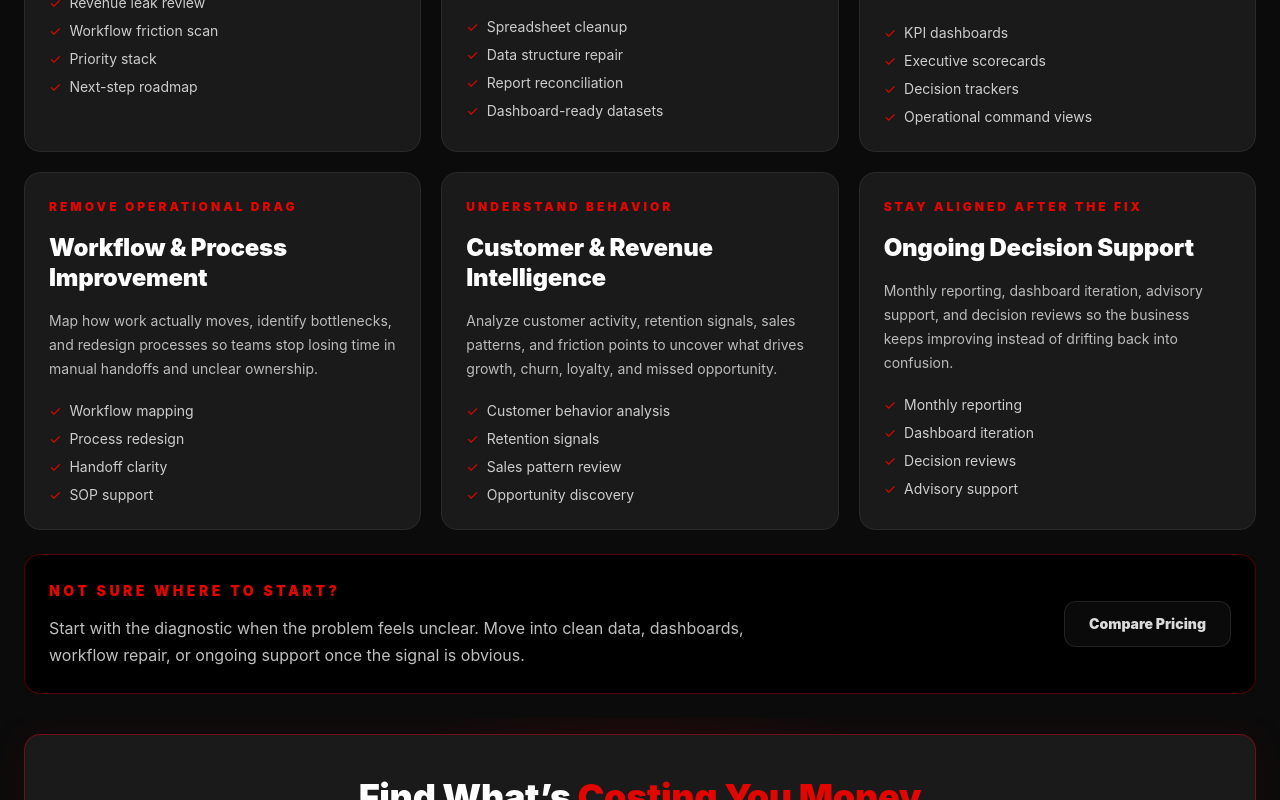
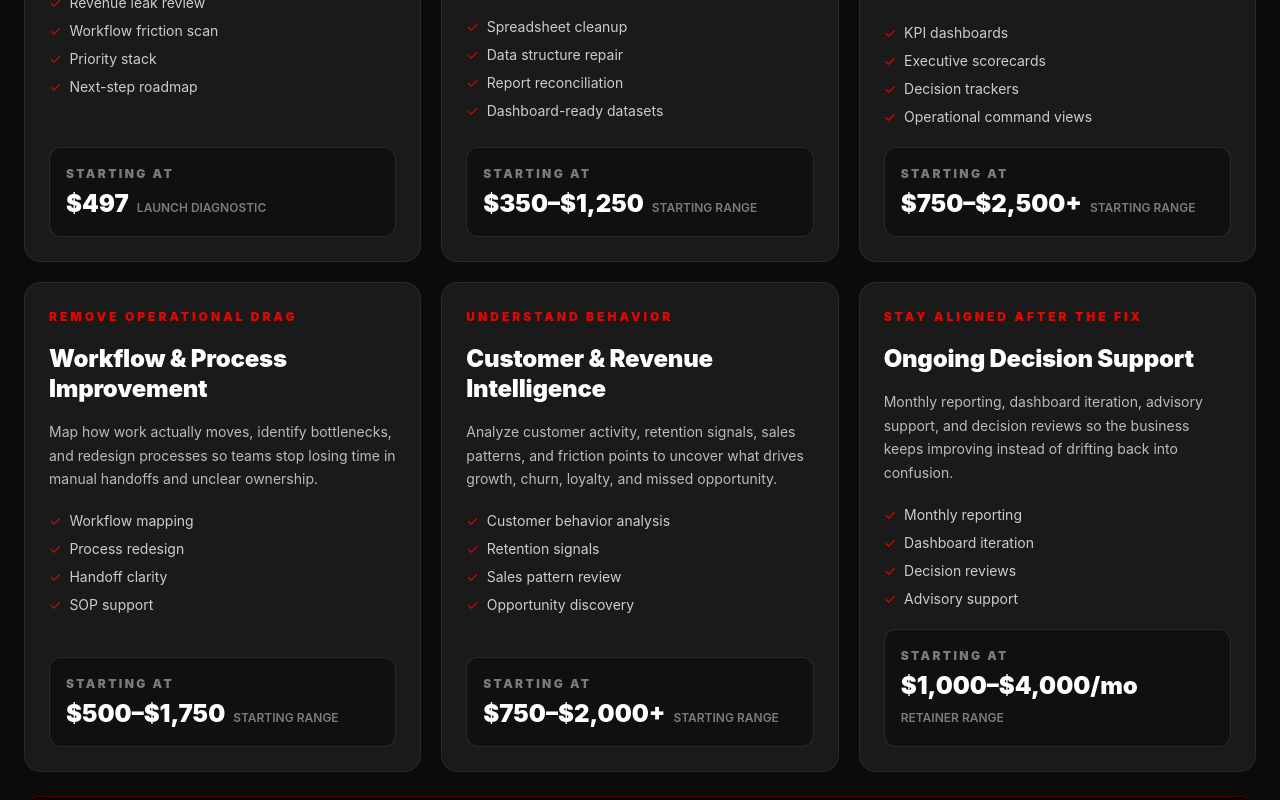
Before and after one commit to shawnfoster/axi, a React (Vite) app: page /services in a window 1280 px wide. Shown: the part 580-1380 px from the top of the page. Built offline with nearby package versions, Linux system fonts and the light colour scheme.

Commit message:
Add service starting prices

```diff
--- a/src/pages/Services.tsx
+++ b/src/pages/Services.tsx
@@ -6,36 +6,48 @@ const serviceAreas = [
   {
     title: "Business Diagnostic",
     label: "Find what is broken",
+    price: "$497",
+    priceNote: "launch diagnostic",
     text: "A focused review of workflows, reporting, customer friction, and revenue leakage so the business knows what to fix first.",
     points: ["Revenue leak review", "Workflow friction scan", "Priority stack", "Next-step roadmap"],
   },
   {
     title: "Clean Data & Reporting",
     label: "Make the numbers usable",
+    price: "$350–$1,250",
+    priceNote: "starting range",
     text: "Clean, structure, reconcile, and organize messy spreadsheets, exports, dashboards, or operating reports so decisions are based on reality instead of noise.",
     points: ["Spreadsheet cleanup", "Data structure repair", "Report reconciliation", "Dashboard-ready datasets"],
   },
   {
     title: "Dashboard & Decision Systems",
     label: "Turn signals into action",
+    price: "$750–$2,500+",
+    priceNote: "starting range",
     text: "Build dashboards, trackers, scorecards, and decision tools that show what matters, what changed, and what action should happen next.",
     points: ["KPI dashboards", "Executive scorecards", "Decision trackers", "Operational command views"],
   },
   {
     title: "Workflow & Process Improvement",
     label: "Remove operational drag",
+    price: "$500–$1,750",
+    priceNote: "starting range",
     text: "Map how work actually moves, identify bottlenecks, and redesign processes so teams stop losing time in manual handoffs and unclear ownership.",
     points: ["Workflow mapping", "Process redesign", "Handoff clarity", "SOP support"],
   },
   {
     title: "Customer & Revenue Intelligence",
     label: "Understand behavior",
+    price: "$750–$2,000+",
+    priceNote: "starting range",
     text: "Analyze customer activity, retention signals, sales patterns, and friction points to uncover what drives growth, churn, loyalty, and missed opportunity.",
     points: ["Customer behavior analysis", "Retention signals", "Sales pattern review", "Opportunity discovery"],
   },
   {
     title: "Ongoing Decision Support",
     label: "Stay aligned after the fix",
+    price: "$1,000–$4,000/mo",
+    priceNote: "retainer range",
     text: "Monthly reporting, dashboard iteration, advisory support, and decision reviews so the business keeps improving instead of drifting back into confusion.",
     points: ["Monthly reporting", "Dashboard iteration", "Decision reviews", "Advisory support"],
   },
@@ -77,6 +89,22 @@ export default function Services() {
                   </li>
                 ))}
               </ul>
+
+              <div className="mt-auto pt-5">
+                <div className="rounded-xl border border-white/10 bg-black/35 p-4">
+                  <p className="text-xs font-black uppercase tracking-[0.2em] text-white/45">
+                    Starting at
+                  </p>
+                  <div className="mt-1 flex flex-wrap items-end gap-2">
+                    <span className="text-2xl font-black text-white">
+                      {service.price}
+                    </span>
+                    <span className="pb-1 text-xs font-semibold uppercase text-white/45">
+                      {service.priceNote}
+                    </span>
+                  </div>
+                </div>
+              </div>
             </div>
           ))}
         </div>
@@ -92,10 +120,10 @@ export default function Services() {
           </div>
 
           <Link
-            to="/pricing"
-            className="mt-5 inline-block shrink-0 rounded-xl border border-white/10 bg-white/[0.04] px-6 py-3 text-sm font-black text-white/85 hover:border-red-600 hover:bg-white/[0.07] md:mt-0"
+            to="/contact"
+            className="mt-5 inline-block shrink-0 rounded-xl bg-axi-red px-6 py-3 text-sm font-black text-white shadow-[0_10px_30px_rgba(225,6,0,0.22)] hover:shadow-[0_18px_50px_rgba(225,6,0,0.3)] md:mt-0"
           >
-            Compare Pricing
+            Get My Breakdown
           </Link>
         </div>
       </section>
```
